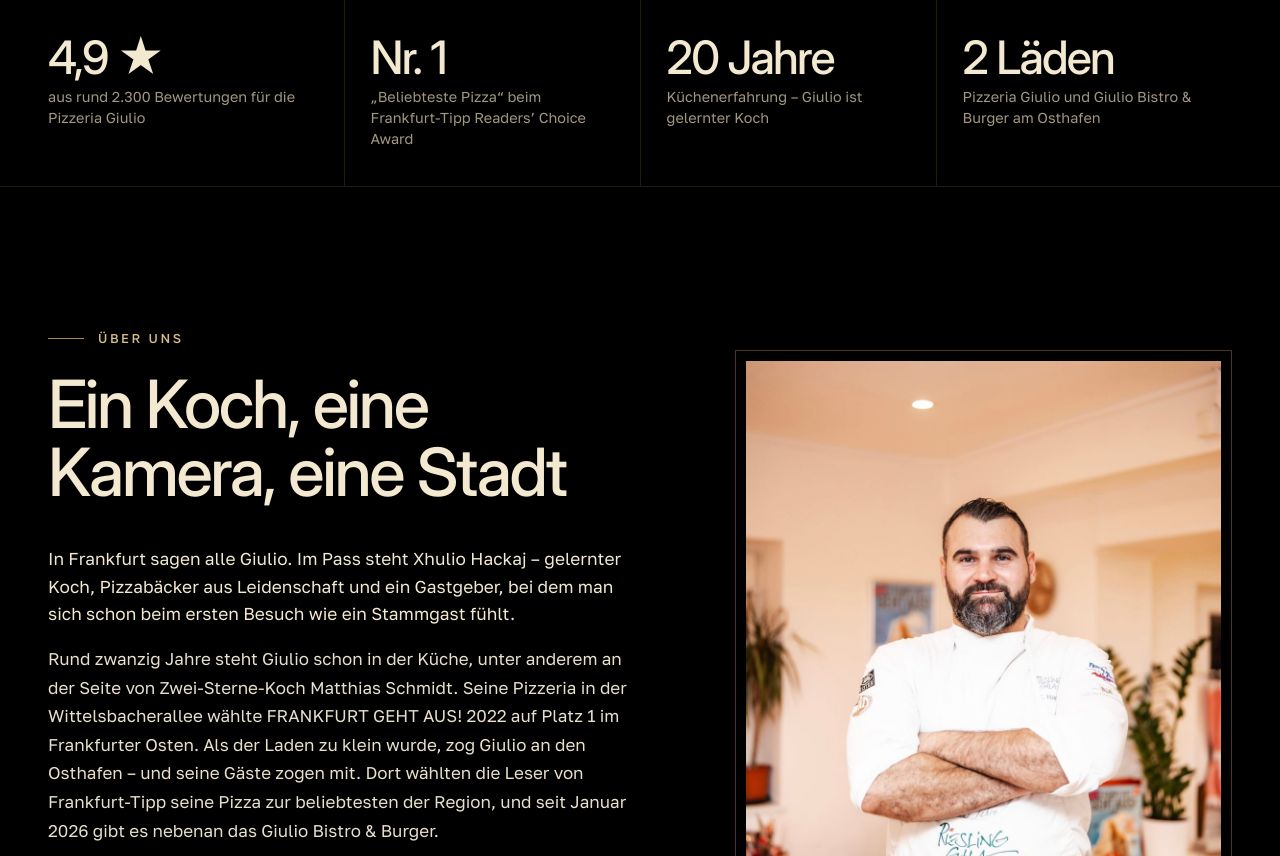
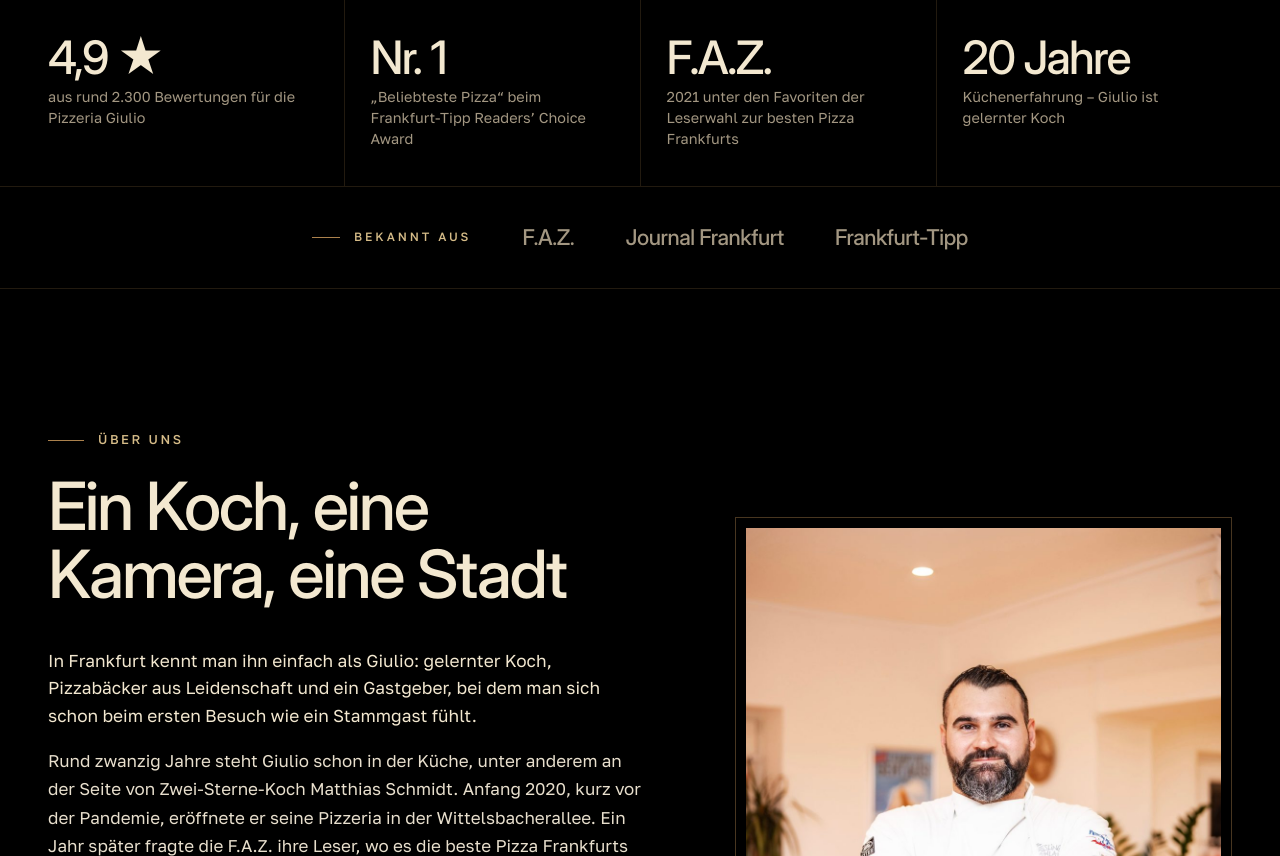
Before and after one commit to aziel111/giulio-unterwegs, a plain HTML site: page index.html in a window 1280 px wide. Shown: the part 804-1660 px from the top of the page. Drawn offline with Linux system fonts and the light colour scheme.

Commit message:
F.A.Z.-Leserwahl ergänzt, Giulio nur noch mit Vornamen
- Zahlen: F.A.Z. 2021 statt "2 Läden", neue Leiste "Bekannt aus"
  (F.A.Z., Journal Frankfurt, Frankfurt-Tipp)
- Über uns: Eröffnung Anfang 2020 und F.A.Z.-Leserwahl ergänzt
- Bürgerlicher Name nur noch im Impressum (gesetzlich nötig),
  nicht mehr auf der Startseite, in Datenschutz und README

Co-Authored-By: Claude Opus 5.5 <noreply@anthropic.com>
Claude-Session: https://claude.ai/code/session_011Q9XzbVrucvUwgAT54t6AT

```diff
--- a/assets/css/style.css
+++ b/assets/css/style.css
@@ -223,6 +223,16 @@ a.status:hover { color:var(--gold) }
   .zahlen li:nth-child(n+3) { border-top:1px solid var(--linie-zart) }
 }
 
+/* ---------- Bekannt aus ---------- */
+
+.presse { border-bottom:1px solid var(--linie-zart) }
+.presse .wrap { display:flex; flex-wrap:wrap; align-items:center; justify-content:center; gap:12px clamp(24px, 4vw, 56px); padding-block:clamp(22px, 3vw, 32px) }
+.presse-label { display:flex; align-items:center; gap:14px; font-family:var(--sans); font-size:.75rem; font-weight:500; letter-spacing:.24em; text-transform:uppercase; color:var(--gold) }
+.presse-label::before { content:""; width:28px; height:1px; background:var(--bronze) }
+.presse-name { font-family:var(--display); font-weight:500; letter-spacing:-.02em; font-size:clamp(1.1rem, 1.7vw, 1.4rem); color:var(--leise); text-decoration:none; transition:color .25s }
+.presse-name:hover { color:var(--champagner) }
+@media (max-width:600px) { .presse .wrap { justify-content:flex-start } .presse-label { flex-basis:100% } }
+
 /* ---------- Bilder mit Rahmen ---------- */
 
 .rahmen { margin:0; position:relative; padding:10px; border:1px solid var(--linie); background:var(--schwarz) }
--- a/index.html
+++ b/index.html
@@ -18,7 +18,7 @@
 <link rel="icon" href="favicon.svg" type="image/svg+xml">
 <link rel="preload" href="assets/fonts/inter-display-600.woff" as="font" type="font/woff" crossorigin>
 <link rel="preload" href="assets/fonts/golos.woff" as="font" type="font/woff" crossorigin>
-<link rel="stylesheet" href="assets/css/style.css?v=1">
+<link rel="stylesheet" href="assets/css/style.css?v=2">
 <script>document.documentElement.classList.add('js')</script>
 </head>
 <body>
@@ -84,9 +84,19 @@
   <ul class="wrap">
     <li class="auftauchen"><strong>4,9&nbsp;★</strong><span>aus rund 2.300 Bewertungen für die Pizzeria Giulio</span></li>
     <li class="auftauchen" data-verzoegerung="1"><strong>Nr.&nbsp;1</strong><span>„Beliebteste Pizza“ beim Frankfurt-Tipp Readers’ Choice Award</span></li>
-    <li class="auftauchen" data-verzoegerung="2"><strong>20&nbsp;Jahre</strong><span>Küchenerfahrung – Giulio ist gelernter Koch</span></li>
-    <li class="auftauchen" data-verzoegerung="3"><strong>2&nbsp;Läden</strong><span>Pizzeria Giulio und Giulio Bistro &amp; Burger am Osthafen</span></li>
+    <li class="auftauchen" data-verzoegerung="2"><strong>F.A.Z.</strong><span>2021 unter den Favoriten der Leserwahl zur besten Pizza Frankfurts</span></li>
+    <li class="auftauchen" data-verzoegerung="3"><strong>20&nbsp;Jahre</strong><span>Küchenerfahrung – Giulio ist gelernter Koch</span></li>
   </ul>
+</div>
+
+<!-- ================= BEKANNT AUS ================= -->
+<div class="presse" aria-label="Bekannt aus">
+  <div class="wrap">
+    <span class="presse-label">Bekannt aus</span>
+    <a class="presse-name" href="https://www.faz.net/aktuell/rhein-main/frankfurt/die-beste-pizza-in-frankfurt-eine-abstimmung-17304950.html" rel="noopener">F.A.Z.</a>
+    <a class="presse-name" href="https://www.genussmagazin-frankfurt.de/gastro_news/auf-und-zu-19/Die-Neueroeffnung-der-Woche-Einmal-Pizza-Giulio-immer-Pizza-Giulio-41785.html" rel="noopener">Journal Frankfurt</a>
+    <a class="presse-name" href="https://www.frankfurt-tipp.de/en/index/best-of-christmas-market-2016-1-3-1-1.html" rel="noopener">Frankfurt-Tipp</a>
+  </div>
 </div>
 
 <!-- ================= ÜBER UNS ================= -->
@@ -96,8 +106,9 @@
       <div class="ich-text">
         <p class="eyebrow auftauchen">Über uns</p>
         <h2 class="titel auftauchen" id="ueber-h">Ein Koch, eine Kamera, eine Stadt</h2>
-        <p class="lead auftauchen">In Frankfurt sagen alle Giulio. Im Pass steht Xhulio Hackaj – gelernter Koch, Pizzabäcker aus Leidenschaft und ein Gastgeber, bei dem man sich schon beim ersten Besuch wie ein Stammgast fühlt.</p>
-        <p class="auftauchen">Rund zwanzig Jahre steht Giulio schon in der Küche, unter anderem an der Seite von Zwei-Sterne-Koch Matthias Schmidt. Seine Pizzeria in der Wittelsbacherallee wählte FRANKFURT GEHT AUS! 2022 auf Platz&nbsp;1 im Frankfurter Osten. Als der Laden zu klein wurde, zog Giulio an den Osthafen – und seine Gäste zogen mit. Dort wählten die Leser von Frankfurt-Tipp seine Pizza zur beliebtesten der Region, und seit Januar 2026 gibt es nebenan das Giulio Bistro &amp; Burger.</p>
+        <p class="lead auftauchen">In Frankfurt kennt man ihn einfach als Giulio: gelernter Koch, Pizzabäcker aus Leidenschaft und ein Gastgeber, bei dem man sich schon beim ersten Besuch wie ein Stammgast fühlt.</p>
+        <p class="auftauchen">Rund zwanzig Jahre steht Giulio schon in der Küche, unter anderem an der Seite von Zwei-Sterne-Koch Matthias Schmidt. Anfang 2020, kurz vor der Pandemie, eröffnete er seine Pizzeria in der Wittelsbacherallee. Ein Jahr später fragte die F.A.Z. ihre Leser, wo es die beste Pizza Frankfurts gibt – mehr als 20 Leserbriefe schwärmten von Giulio, und seine Pizzeria kam in die Auswahl der Favoriten. 2022 wählte FRANKFURT GEHT AUS! sie auf Platz&nbsp;1 im Frankfurter Osten.</p>
+        <p class="auftauchen">Als der Laden zu klein wurde, zog Giulio an den Osthafen – und seine Gäste zogen mit. Dort wählten die Leser von Frankfurt-Tipp seine Pizza zur beliebtesten der Region, und seit Januar 2026 gibt es nebenan das Giulio Bistro &amp; Burger.</p>
         <p class="auftauchen">Jetzt geht Giulio raus. Wer jeden Tag selbst am Herd steht, sieht sofort, wie viel Arbeit in einem guten Teller steckt. Genau mit diesem Blick besucht er andere Läden: neugierig, mit Respekt vor dem Handwerk und mit ehrlicher Freude am Essen. Kollege statt Kritiker.</p>
       </div>
       <figure class="rahmen ich-bild auftauchen" data-verzoegerung="1">
@@ -300,7 +311,7 @@
       <p class="fuss-ort">Frankfurt am Main</p>
     </div>
     <div class="fuss-unten">
-      <span>© 2026 Giulio Unterwegs · Xhulio Hackaj &amp; Aziel Timur</span>
+      <span>© 2026 Giulio Unterwegs · Giulio &amp; Aziel</span>
       <nav aria-label="Rechtliches">
         <a href="impressum.html">Impressum</a>
         <a href="datenschutz.html">Datenschutz</a>
```
Also changed, not shown: datenschutz.html (+2 -2 lines), impressum.html (+3 -1 lines), 1 other file.
